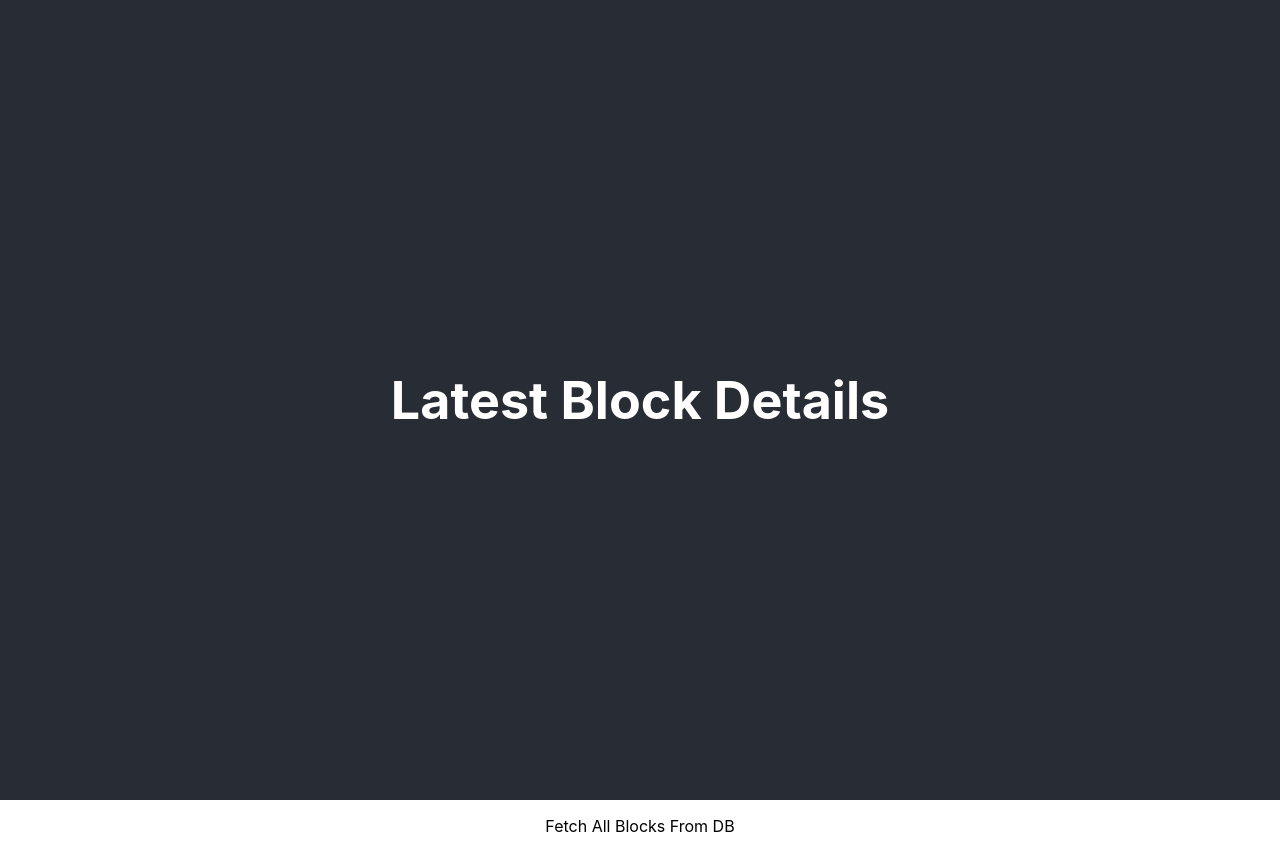
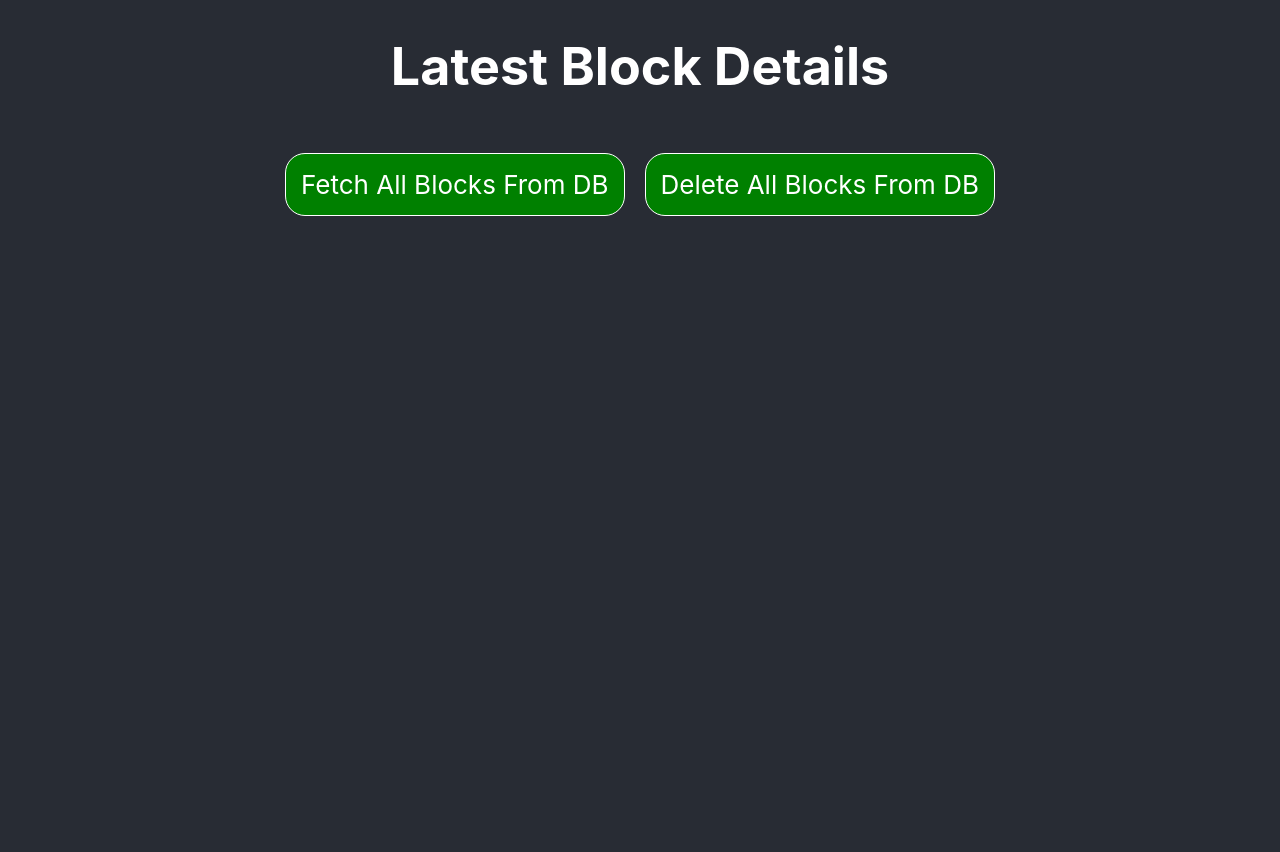
Before and after one commit to eggplantzzz/eth-explorer, a React (Create React App) app: page / in a window 1280 px wide. After the commit the page ends 800 px from the top, so only its background shows below. Built offline with nearby package versions, Linux system fonts and the light colour scheme; no server answers.

Commit message:
add some styling, remove unused css, and rename function

```diff
--- a/public/index.html
+++ b/public/index.html
@@ -1,5 +1,5 @@
 <!DOCTYPE html>
-<html lang="en">
+<html lang="en" style="background-color: #282c34;">
   <head>
     <meta charset="utf-8" />
     <link rel="icon" href="%PUBLIC_URL%/favicon.ico" />
--- a/src/App.css
+++ b/src/App.css
@@ -1,21 +1,11 @@
-.App {
-  text-align: center;
+:html {
 }
 
-.App-logo {
-  height: 40vmin;
-  pointer-events: none;
-}
-
-@media (prefers-reduced-motion: no-preference) {
-  .App-logo {
-    animation: App-logo-spin infinite 20s linear;
-  }
+.App {
+  /* text-align: center; */
 }
 
 .latest-block {
-  background-color: #282c34;
-  min-height: 100vh;
   display: flex;
   flex-direction: column;
   align-items: center;
@@ -24,21 +14,28 @@
   color: white;
 }
 
-.fetch-all-blocks-button {
+.block-list {
+  color: white;
+}
+
+.buttons-container {
+  margin-top: 20px;
+  display: flex;
+  align-items: center;
+}
+
+.fetch-all-blocks-button, .delete-all-blocks-button {
   border: 1px solid white;
   border-radius: 20px;
   padding: 15px;
+  background-color: green;
 }
 
-.App-link {
-  color: #61dafb;
+.fetch-all-blocks-button:hover, .delete-all-blocks-button:hover {
+  cursor: pointer;
+  background-color: orange;
 }
 
-@keyframes App-logo-spin {
-  from {
-    transform: rotate(0deg);
-  }
-  to {
-    transform: rotate(360deg);
-  }
+.delete-all-blocks-button {
+  margin-left: 20px;
 }
--- a/src/App.js
+++ b/src/App.js
@@ -35,7 +35,7 @@ function App() {
     }
   }
 
-  function formatAllKnownBlocks (blocks) {
+  function getAllKnownBlocks (blocks) {
     let components = [];
     console.log("the blocks coming in -- %o", blocks);
     for (const blockNumber in blocks) {
@@ -79,17 +79,20 @@ function App() {
             :
             null
         }
+        <div className="buttons-container">
+          <div className="fetch-all-blocks-button" onClick={() => getAndSetAllKnownBlocks()}>
+            Fetch All Blocks From DB
+          </div>
+          <div className="delete-all-blocks-button">
+            Delete All Blocks From DB
+          </div>
+        </div>
       </header>
-      <div className="fetch-all-blocks-button" onClick={() => getAndSetAllKnownBlocks()}>
-        Fetch All Blocks From DB
-      </div>
       {
         allKnownBlocks ?
         <div className="block-list">
           <h1>All Known Blocks</h1>
-          {
-            formatAllKnownBlocks(allKnownBlocks)
-          }
+          { getAllKnownBlocks(allKnownBlocks) }
         </div>
         :
         null
```
